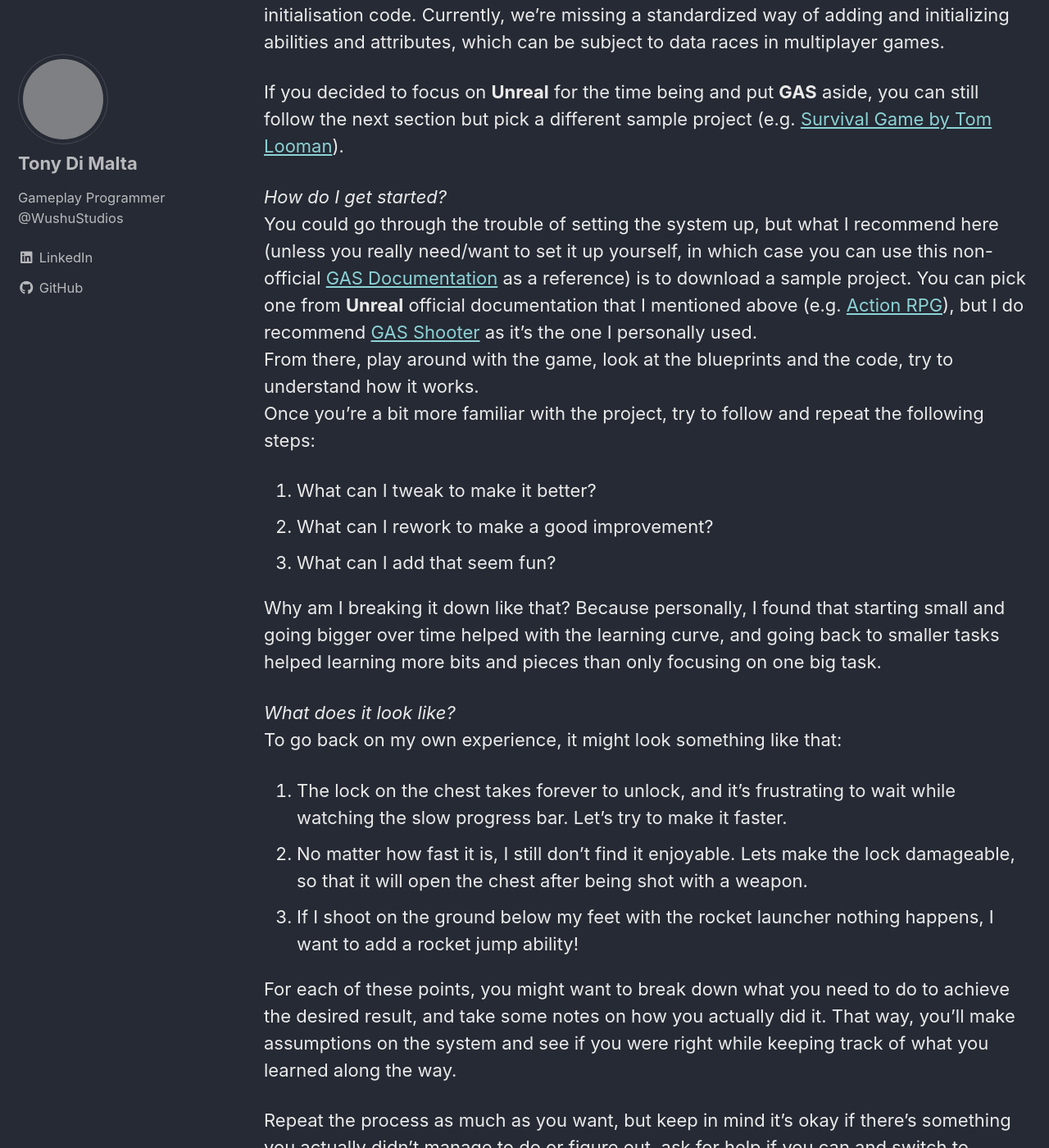
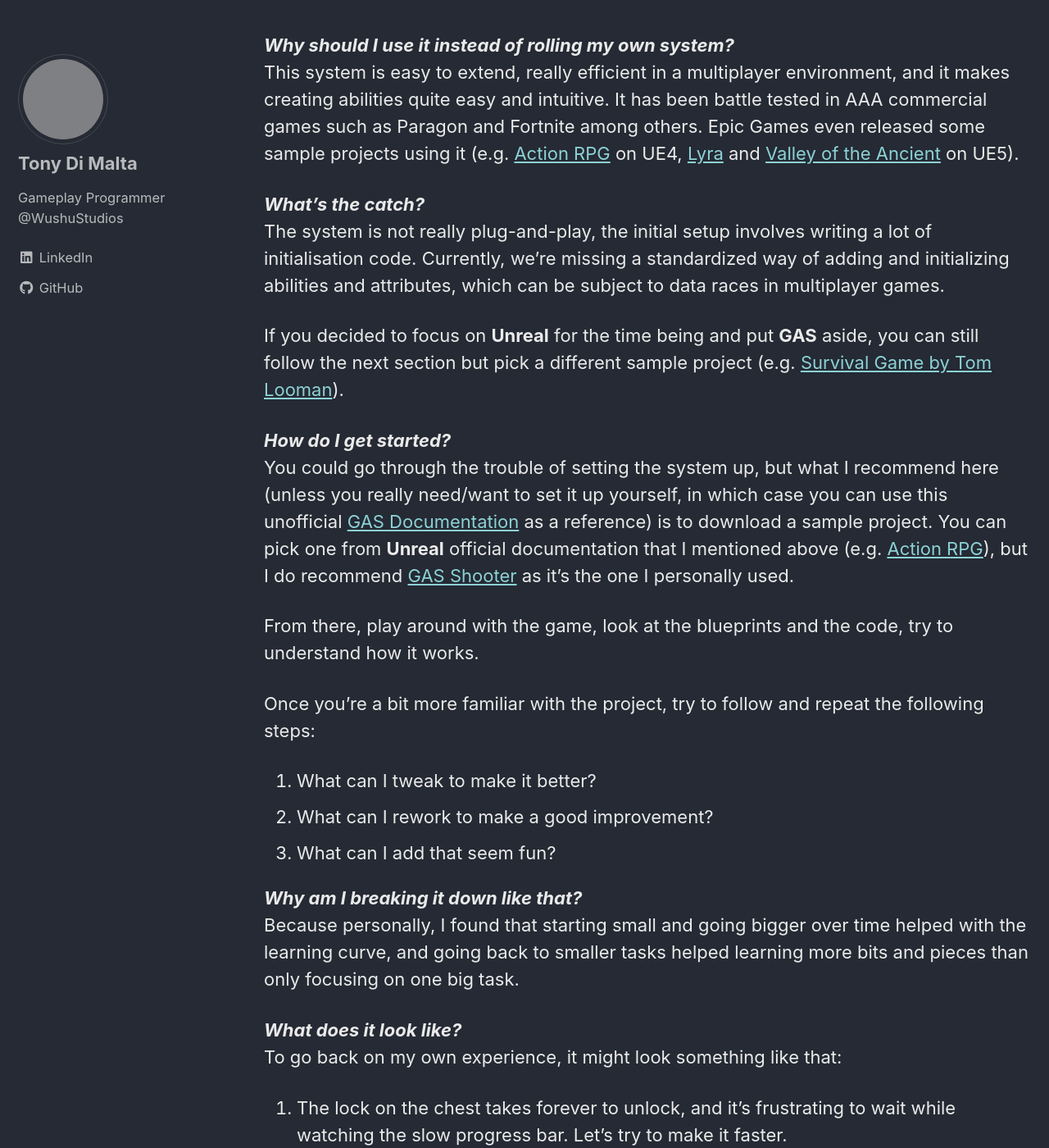
Before and after one commit to tonydimalta/tonydimalta.github.io, a Jekyll site: the page built from _posts/2023-04-27-learn-UE4-GAS.md, in a window 1280 px wide and 1400 px high, scrolled down 4471 px. Shown: the whole window at 82% size. Built offline with Jekyll 4.4.1, drawn with Linux system fonts in a browser that asks for light colours; cached includes are drawn as plain includes; some of the changed text lies outside the part shown; grey boxes are pictures that could not be loaded.

Commit message:
Improve UE4 & GAS guide readability

```diff
--- a/_posts/2023-04-27-learn-UE4-GAS.md
+++ b/_posts/2023-04-27-learn-UE4-GAS.md
@@ -52,6 +60,7 @@ For your first little project(s), I'd recommend the *Getting Started Series by T
 8. [Particle Systems](https://www.raywenderlich.com/178015/unreal-engine-4-particle-systems-tutorial)
 9. [Artifical Intelligence](https://www.raywenderlich.com/181206/unreal-engine-4-tutorial-getting-started-ai)
 10. [How to Create a Simple FPS](https://www.raywenderlich.com/182606/create-simple-fps-unreal-engine-4)
+
 Tip: Follow them step by step, and if you're really struggling with something, download the completed project and compare with yours to see what you did wrong.
 
 For programmers, you'll also need some **Unreal C++** fundamentals, so you can follow this other guide by Tommy Tran:
@@ -66,25 +75,28 @@ The next step will depend if you want/need to learn the **Gameplay Ability Syste
 From the [Official Documentation](https://docs.unrealengine.com/4.27/en-US/InteractiveExperiences/GameplayAbilitySystem/):
 > The **Gameplay Ability System** is a highly-flexible framework for building abilities and attributes of the type you might find in an RPG or MOBA title. You can build actions or passive abilities for the characters in your games to use, status effects that can build up or wear down various attributes as a result of these actions, implement "cooldown" timers or resource costs to regulate the usage of these actions, change the level of the ability and its effects at each level, activate particle or sound effects, and more. Put simply, this system can help you to design, implement, and efficiently network in-game abilities as simple as jumping or as complex as your favorite character's ability set in any modern RPG or MOBA title.
 
-*Why should I use it instead of rolling my own system?*
+***Why should I use it instead of rolling my own system?***
 This system is easy to extend, really efficient in a multiplayer environment, and it makes creating abilities quite easy and intuitive. It has been battle tested in AAA commercial games such as Paragon and Fortnite among others. Epic Games even released some sample projects using it (e.g. [Action RPG](https://docs.unrealengine.com/4.27/en-US/Resources/SampleGames/ARPG/) on UE4, [Lyra](https://docs.unrealengine.com/5.0/en-US/lyra-sample-game-in-unreal-engine/) and [Valley of the Ancient](https://docs.unrealengine.com/5.0/en-US/valley-of-the-ancient-sample-game-for-unreal-engine/) on UE5).
 
-*What's the catch?*
+***What's the catch?***
 The system is not really plug-and-play, the initial setup involves writing a lot of initialisation code. Currently, we're missing a standardized way of adding and initializing abilities and attributes, which can be subject to data races in multiplayer games.
 
 If you decided to focus on **Unreal** for the time being and put **GAS** aside, you can still follow the next section but pick a different sample project (e.g. [Survival Game by Tom Looman](https://www.tomlooman.com/unreal-engine-cpp-survival-sample-game/)).
 
-*How do I get started?*
-You could go through the trouble of setting the system up, but what I recommend here (unless you really need/want to set it up yourself, in which case you can use this non-official [GAS Documentation](https://github.com/tranek/GASDocumentation) as a reference) is to download a sample project. You can pick one from **Unreal** official documentation that I mentioned above (e.g. [Action RPG](https://docs.unrealengine.com/4.27/en-US/Resources/SampleGames/ARPG/)), but I do recommend [GAS Shooter](https://github.com/tranek/GASShooter) as it's the one I personally used.
+***How do I get started?***
+You could go through the trouble of setting the system up, but what I recommend here (unless you really need/want to set it up yourself, in which case you can use this unofficial [GAS Documentation](https://github.com/tranek/GASDocumentation) as a reference) is to download a sample project. You can pick one from **Unreal** official documentation that I mentioned above (e.g. [Action RPG](https://docs.unrealengine.com/4.27/en-US/Resources/SampleGames/ARPG/)), but I do recommend [GAS Shooter](https://github.com/tranek/GASShooter) as it's the one I personally used.
+
 From there, play around with the game, look at the blueprints and the code, try to understand how it works.
+
 Once you're a bit more familiar with the project, try to follow and repeat the following steps:
 1. What can I tweak to make it better?
 2. What can I rework to make a good improvement?
 3. What can I add that seem fun?
 
-Why am I breaking it down like that? Because personally, I found that starting small and going bigger over time helped with the learning curve, and going back to smaller tasks helped learning more bits and pieces than only focusing on one big task.
+***Why am I breaking it down like that?***
+Because personally, I found that starting small and going bigger over time helped with the learning curve, and going back to smaller tasks helped learning more bits and pieces than only focusing on one big task.
 
-*What does it look like?*
+***What does it look like?***
 To go back on my own experience, it might look something like that:
 1. The lock on the chest takes forever to unlock, and it's frustrating to wait while watching the slow progress bar. Let's try to make it faster.
 2. No matter how fast it is, I still don't find it enjoyable. Lets make the lock damageable, so that it will open the chest after being shot with a weapon.
@@ -108,4 +120,4 @@ I hope that was useful to you, and good luck on your journey to learn a new engi
 - [Multiplayer Network Compendium](https://cedric-neukirchen.net/docs/category/multiplayer-network-compendium/)
   *This compendium is meant to give you a good start into multiplayer programming for Unreal Engine*
 - [GAS Documentation](https://github.com/tranek/GASDocumentation)
-  *Non-official documentation for the GameplayAbilitySystem plugin with a simple multiplayer sample project*
+  *Unofficial documentation for the GameplayAbilitySystem plugin with a simple multiplayer sample project*
```
Also changed, not shown: other parts of _posts/2023-04-27-learn-UE4-GAS.md (+11 -3 lines).
